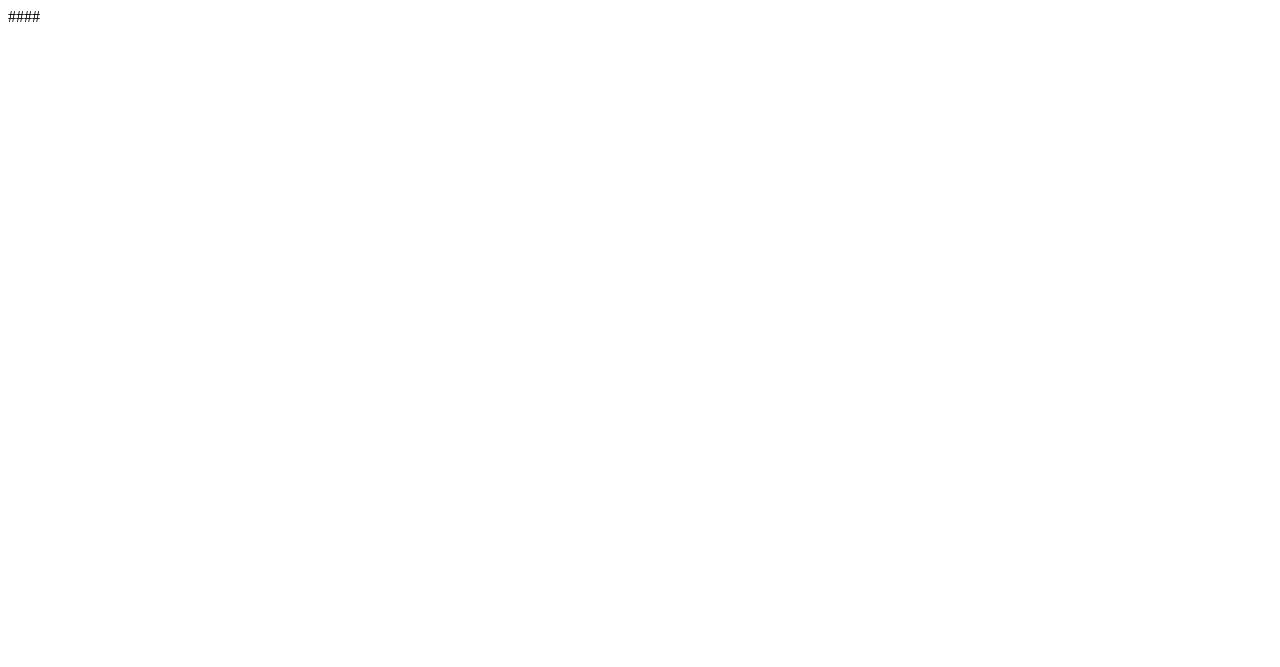
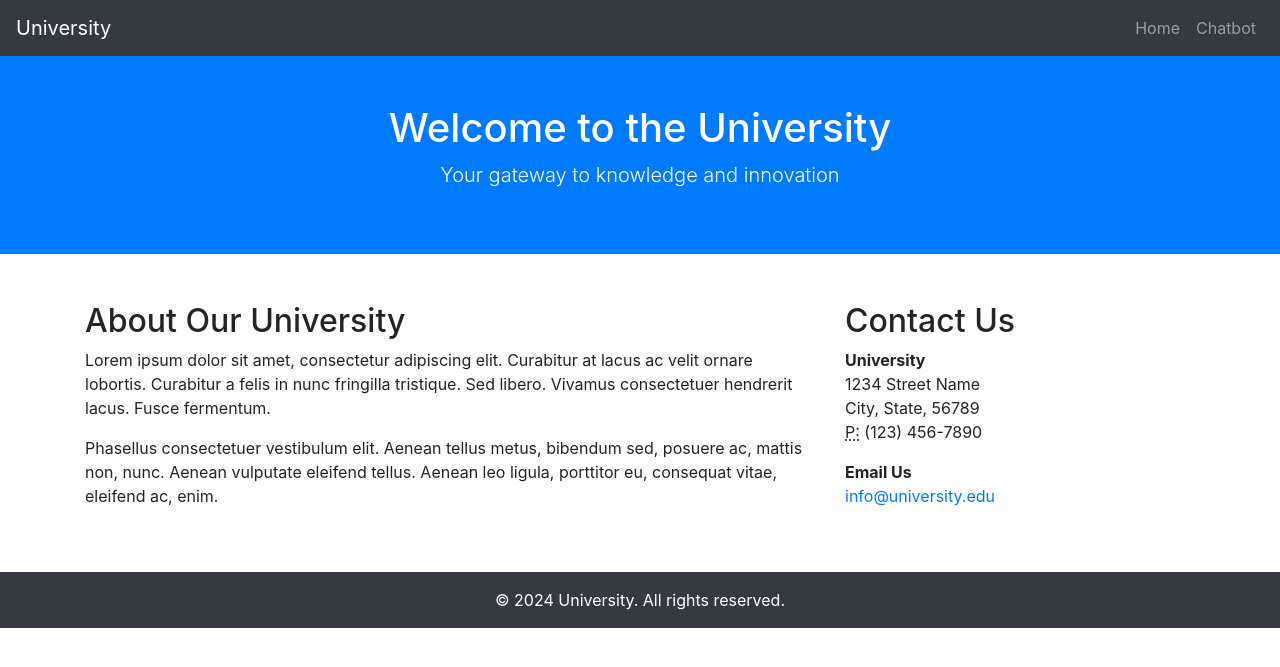
Before and after one commit to pavan8184/university_chatbot, a Flask app: page / in a window 1280 px wide. Before the commit the part shown is almost empty. Shown: the top 667 px of the page. Run offline with Flask 3, Linux system fonts and the light colour scheme; some libraries are stand-ins or nearby versions.

Commit message:
Update index.html
added

```diff
--- a/templates/index.html
+++ b/templates/index.html
@@ -1 +1,70 @@
-####
+<!DOCTYPE html>
+<html lang="en">
+<head>
+<meta charset="UTF-8">
+<meta name="viewport" content="width=device-width, initial-scale=1.0">
+<title>University Chatbot</title>
+<link href="https://stackpath.bootstrapcdn.com/bootstrap/4.5.2/css/bootstrap.min.css" rel="stylesheet">
+<link href="{{ url_for('static', filename='css/styles.css') }}" rel="stylesheet">
+</head>
+<body>
+<!-- Navbar -->
+<nav class="navbar navbar-expand-lg navbar-dark bg-dark">
+<a class="navbar-brand" href="#">University</a>
+<button class="navbar-toggler" type="button" data-toggle="collapse" data-target="#navbarNav" aria-controls="navbarNav" aria-expanded="false" aria-label="Toggle navigation">
+<span class="navbar-toggler-icon"></span>
+</button>
+<div class="collapse navbar-collapse" id="navbarNav">
+<ul class="navbar-nav ml-auto">
+<li class="nav-item">
+<a class="nav-link" href="/">Home</a>
+</li>
+<li class="nav-item">
+<a class="nav-link" href="/chatbot">Chatbot</a>
+</li>
+</ul>
+</div>
+</nav>
+
+<!-- Header Section -->
+<header class="bg-primary text-white text-center py-5">
+<div class="container">
+<h1>Welcome to the University</h1>
+<p class="lead">Your gateway to knowledge and innovation</p>
+</div>
+</header>
+
+<!-- Main Content -->
+<div class="container my-5">
+<div class="row">
+<div class="col-md-8">
+<h2>About Our University</h2>
+<p>Lorem ipsum dolor sit amet, consectetur adipiscing elit. Curabitur at lacus ac velit ornare lobortis. Curabitur a felis in nunc fringilla tristique. Sed libero. Vivamus consectetuer hendrerit lacus. Fusce fermentum.</p>
+<p>Phasellus consectetuer vestibulum elit. Aenean tellus metus, bibendum sed, posuere ac, mattis non, nunc. Aenean vulputate eleifend tellus. Aenean leo ligula, porttitor eu, consequat vitae, eleifend ac, enim.</p>
+</div>
+<div class="col-md-4">
+<h2>Contact Us</h2>
+<address>
+<strong>University</strong><br>
+                1234 Street Name<br>
+                City, State, 56789<br>
+<abbr title="Phone">P:</abbr> (123) 456-7890
+</address>
+<address>
+<strong>Email Us</strong><br>
+<a href="mailto:#">info@university.edu</a>
+</address>
+</div>
+</div>
+</div>
+
+<!-- Footer -->
+<footer class="bg-dark text-white text-center py-3">
+<p class="mb-0">© 2024 University. All rights reserved.</p>
+</footer>
+
+<script src="https://code.jquery.com/jquery-3.5.1.slim.min.js"></script>
+<script src="https://cdn.jsdelivr.net/npm/@popperjs/core@2.9.3/dist/umd/popper.min.js"></script>
+<script src="https://stackpath.bootstrapcdn.com/bootstrap/4.5.2/js/bootstrap.min.js"></script>
+</body>
+</html>
```
